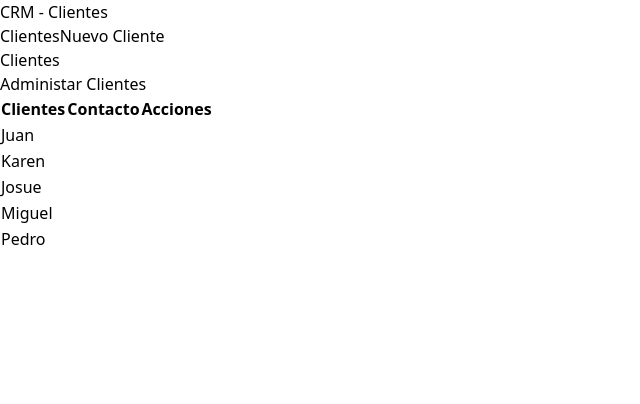
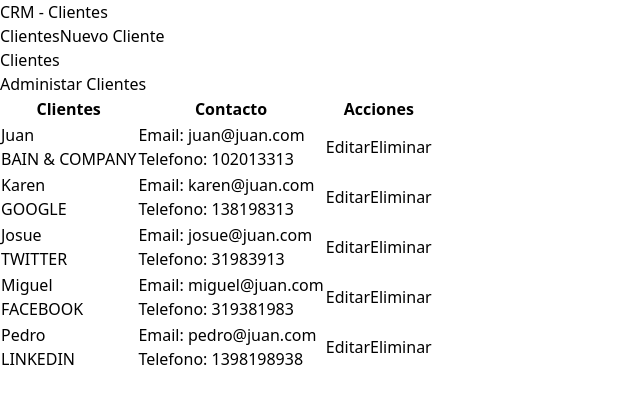
Before and after one commit to josevalerio2703/crm-app, a React (Vite) app: page / in a window 1280 px wide. Shown: the top 404 px of the page, without its empty margins (0-640 px from the left). Built offline with nearby package versions, Linux system fonts and the light colour scheme.

Commit message:
Mostrando la informacion de clientes

```diff
--- a/src/components/Cliente.jsx
+++ b/src/components/Cliente.jsx
@@ -1,8 +1,40 @@
 const Cliente = ({ ele }) => {
   const { nombre, empresa, email, telefono, id } = ele;
   return (
-    <tr>
-      <td className="p-4">{nombre}</td>
+    <tr className="border-b">
+      <td className="p-6 space-y-2">
+        <p className="text-2xl text-gray-800">{nombre}</p>
+        <p>{empresa}</p>
+      </td>
+
+      <td className="p-6 ">
+        <p className="text-gray-600 ">
+          {" "}
+          <span className="text-gray-800 uppercase font-bold">Email: </span>
+          {email}
+        </p>
+        <p className="text-gray-600">
+          {" "}
+          <span className="text-gray-800 uppercase font-bold">Telefono: </span>
+          {telefono}
+        </p>
+      </td>
+
+      <td className="p-6 flex gap-3">
+        <button
+          type="button"
+          className="text-blue-600 hover:text-blue-700 uppercase font-bold text-xs"
+        >
+          Editar
+        </button>
+
+        <button
+          type="button"
+          className="text-red-600 hover:text-red-700 uppercase font-bold text-xs"
+        >
+          Eliminar
+        </button>
+      </td>
     </tr>
   );
 };
--- a/src/pages/Index.jsx
+++ b/src/pages/Index.jsx
@@ -8,35 +8,35 @@ export function loader() {
       nombre: "Juan",
       telefono: 102013313,
       email: "juan@juan.com",
-      empresa: "Codigo Con Juan",
+      empresa: "BAIN & COMPANY",
     },
     {
       id: 2,
       nombre: "Karen",
       telefono: 138198313,
       email: "karen@juan.com",
-      empresa: "Codigo Con Juan",
+      empresa: "GOOGLE",
     },
     {
       id: 3,
       nombre: "Josue",
       telefono: 31983913,
       email: "josue@juan.com",
-      empresa: "Codigo Con Juan",
+      empresa: "TWITTER",
     },
     {
       id: 4,
       nombre: "Miguel",
       telefono: 319381983,
       email: "miguel@juan.com",
-      empresa: "Codigo Con Juan",
+      empresa: "FACEBOOK",
     },
     {
       id: 5,
       nombre: "Pedro",
       telefono: 1398198938,
       email: "pedro@juan.com",
-      empresa: "Codigo Con Juan",
+      empresa: "LINKEDIN",
     },
   ];
   return clientes;
```
